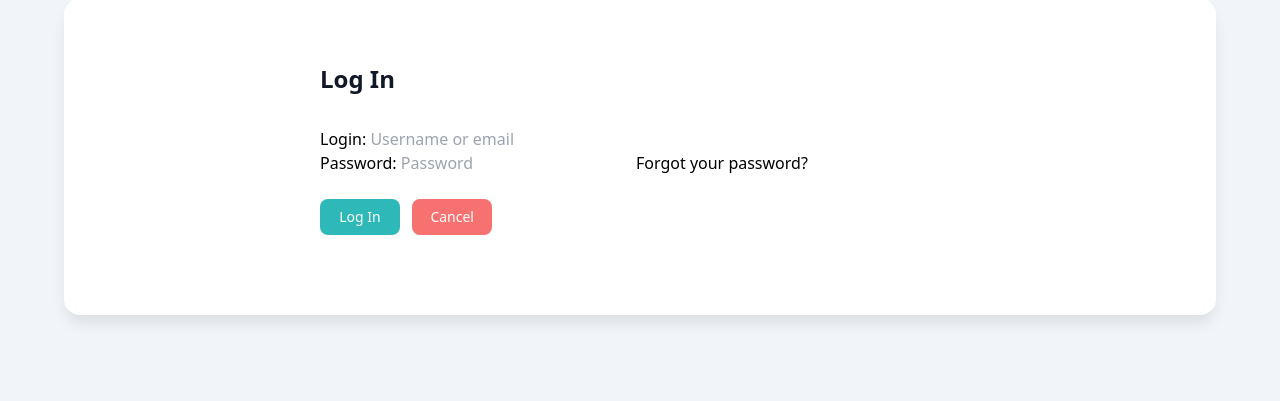
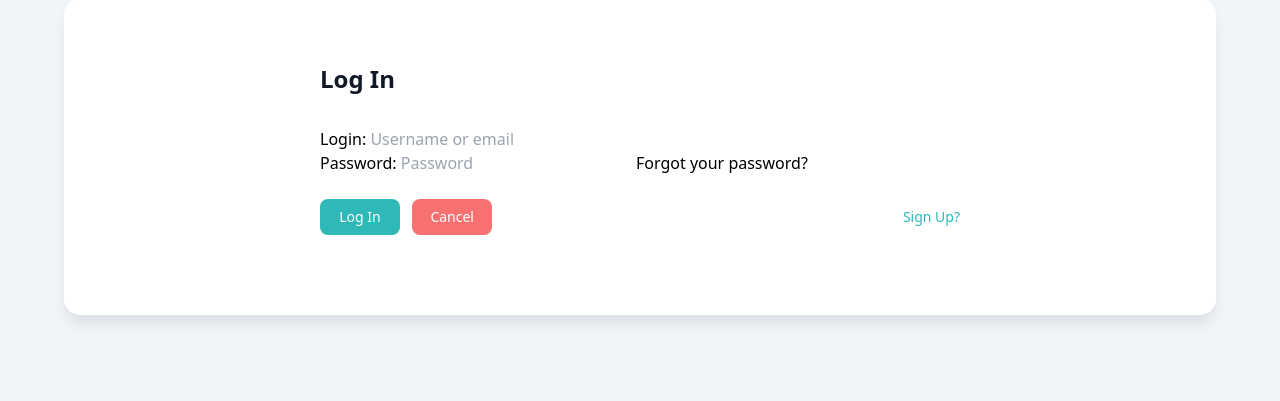
Before and after one commit to Shreehar-KE/django-crm, a Django app: page /accounts/login/ in a window 1280 px wide. Shown: the part 89-490 px from the top of the page. Run offline with Django 5.2, Linux system fonts and the light colour scheme; data comes from the database, SQL or seed files in the repository; some libraries are stand-ins or nearby versions.

Commit message:
update login signup forms

```diff
--- a/templates/account/login.html
+++ b/templates/account/login.html
@@ -11,12 +11,19 @@
     <form method="post">
       {% csrf_token %}
       {{ form|crispy }}
+      <div class="flex flex-row items-center justify-between">
+      <div>
       <button type="submit"
         class="w-[80px]  px-4 py-2 mt-4 sm:mt-6 text-sm font-medium text-center text-white bg-primary-500 rounded-lg hover:bg-primary-700 select-none transition-transform duration-300 active:scale-95">
         Log In
       </button>
       <a class="w-[80px] justify-center inline-flex items-center px-4 py-2 ml-2 mt-4 sm:mt-6 text-sm font-medium text-center text-white bg-red-400 rounded-lg hover:bg-red-500 select-none transition-transform duration-300 active:scale-95"
         href="{{ request.META.HTTP_REFERER }}">Cancel</a>
+      </div>
+      <a href="{% url 'account_signup' %}" class="mt-4 sm:mt-6 cursor-pointer font-medium text-sm text-primary-500 hover:underline select-none">
+        Sign Up?
+      </a>
+      </div>
     </form>
   </div>
 </section>
```
Also changed, not shown: templates/account/signup.html (+8 -0 lines).
